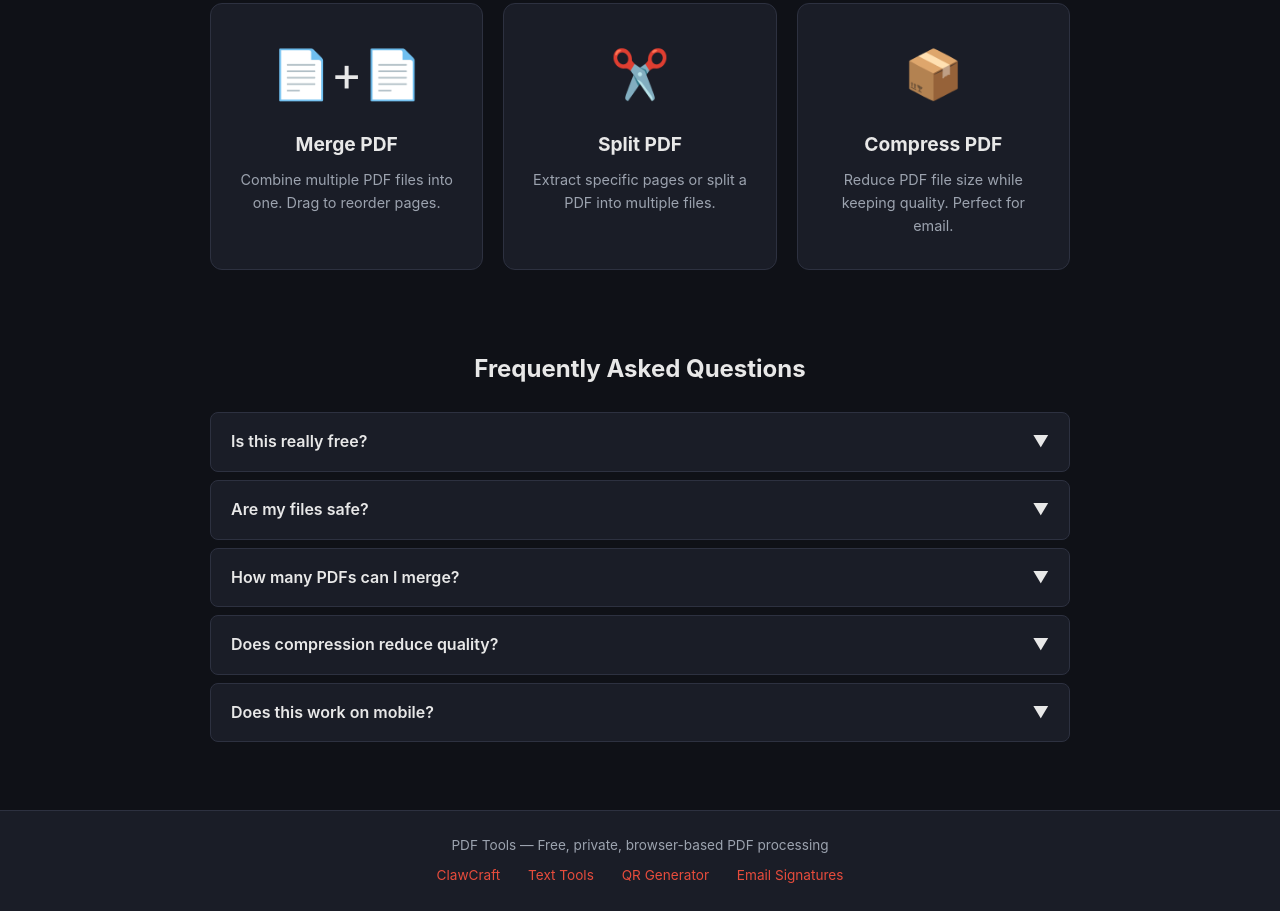
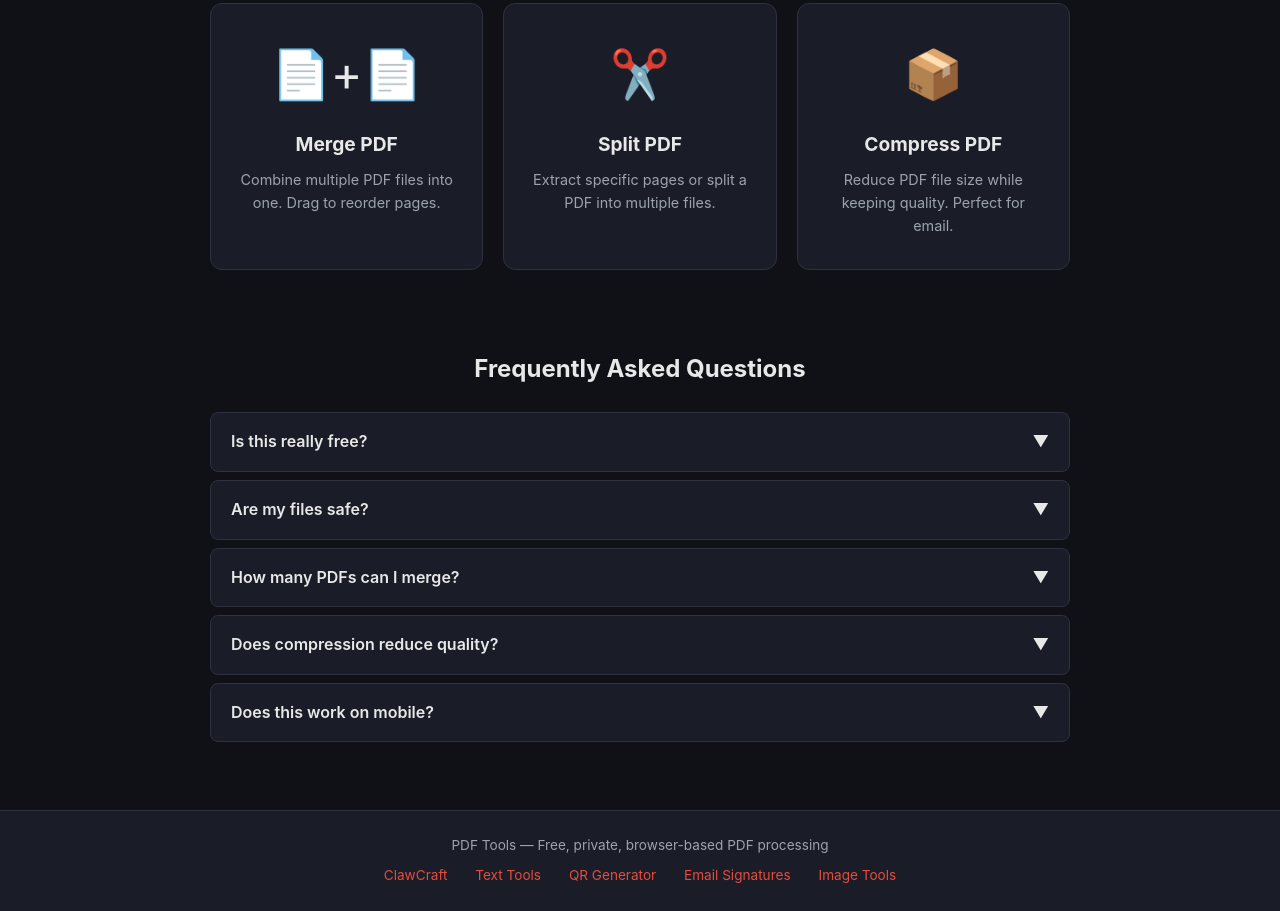
Before and after one commit to austinkc91/pdf-tools, a plain HTML site: page index.html in a window 1280 px wide. Shown: the part 342-1253 px from the top of the page. Drawn offline with Linux system fonts and the light colour scheme; a script that the page names is missing.

Commit message:
Add Image Tools cross-link

```diff
--- a/index.html
+++ b/index.html
@@ -728,6 +728,7 @@
                 <a href="https://austinkc91.github.io/text-tools/">Text Tools</a>
                 <a href="https://austinkc91.github.io/qr-code-generator/">QR Generator</a>
                 <a href="https://austinkc91.github.io/email-signature-generator/">Email Signatures</a>
+                <a href="https://austinkc91.github.io/image-tools/">Image Tools</a>
             </div>
         </div>
     </footer>
```
